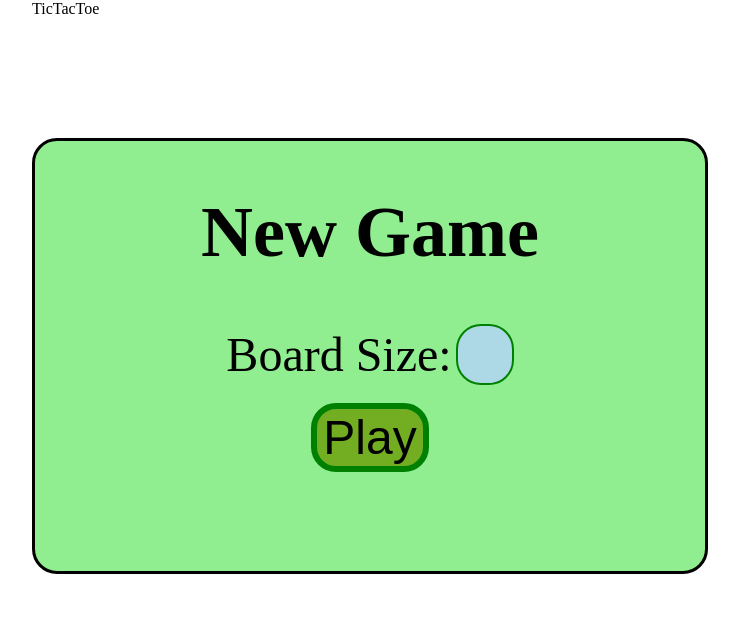
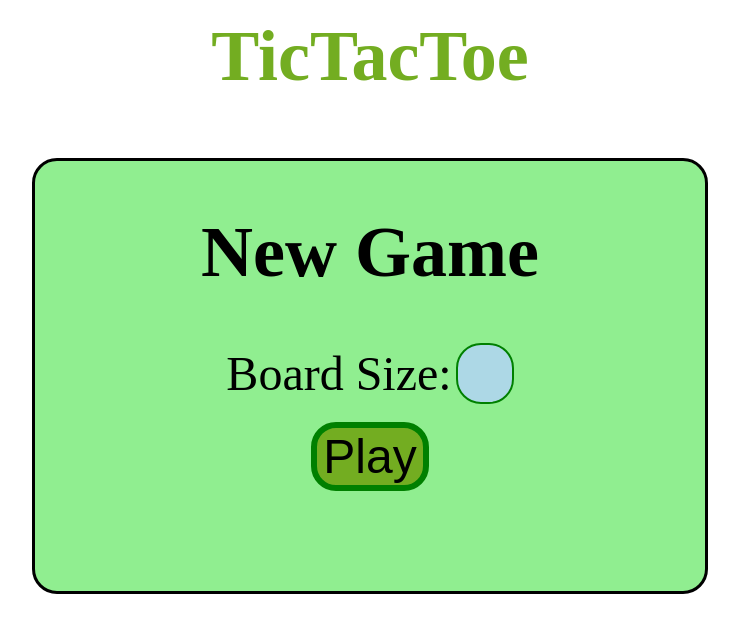
Before and after one commit to Anirban2528/LLD-TicTacToe, a plain HTML site: page index.html in a window 1280 px wide. Shown: the whole page, without its empty margins (270-1009 px from the left). Drawn offline with Linux system fonts and the light colour scheme.

Commit message:
added TicTacToe changes

```diff
--- a/index.html
+++ b/index.html
@@ -2,7 +2,7 @@
 <html><head>
   <title>TicTacToe</title>
   <link rel="stylesheet" href="style.css">
-  <header>TicTacToe</header>
+  <header><h2>TicTacToe</h2></header>
 </head>
 
 <body>
--- a/style.css
+++ b/style.css
@@ -1,6 +1,23 @@
 body {
   max-width: max-content;
   margin: auto;
+}
+
+header{
+  width: 100%;
+  text-align: center;
+  color: #73ad21;
+  outline: darkgreen;
+  outline-width: 5px;
+  font-weight: bold;
+  margin-top: 10px;
+  font-size: -webkit-xxx-large;
+  border-color: black;
+  border-width: 10px;
+}
+
+header h2{
+  margin-top: 15px;
 }
 
 #newGameModal {
@@ -10,7 +27,7 @@ body {
   text-align: center;
   border-style: solid;
   background: #90ee90;
-  margin-top: 120px;
+  margin-top: 50px;
   border-radius: 25px;
 }
 
```
